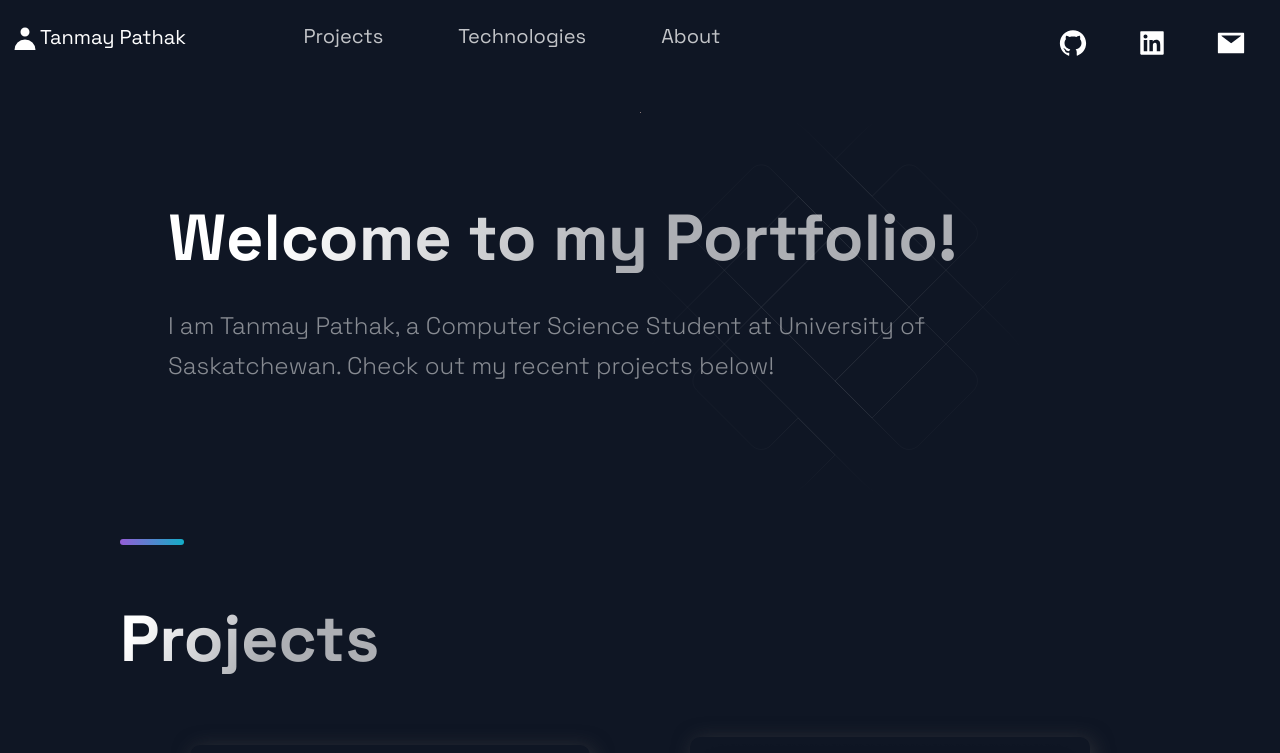
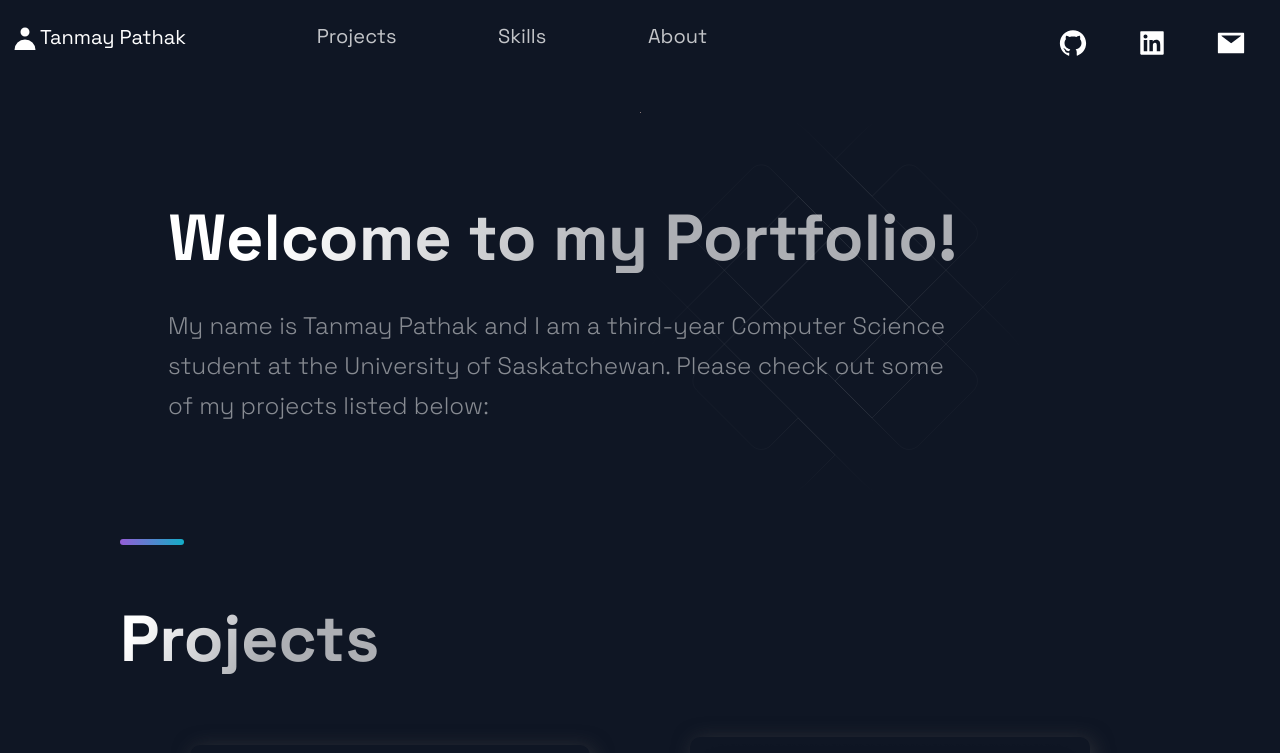
Before and after one commit to tanmay-pathak/Portfolio, a Next.js app in the folder portfolio/: page / in a window 1280 px wide. Shown: the top 753 px of the page. Built offline with nearby package versions, Linux system fonts and the light colour scheme.

Commit message:
Changed content and added an year and changed percentage.

```diff
--- a/portfolio/components/Accomplishments/Accomplishments.js
+++ b/portfolio/components/Accomplishments/Accomplishments.js
@@ -8,6 +8,10 @@ import { AccomplishmentsData } from "../../constants/constants";
 const Accomplishments = () => (
   <Section>
     <Boxes>
+      <Box>
+        <BoxNum>89</BoxNum>
+        <BoxText>Percent overall average at the University</BoxText>
+      </Box>
       {AccomplishmentsData.map((card, index) => (
         <Box key={index}>
           <BoxNum>{card.number}+</BoxNum>
--- a/portfolio/components/Accomplishments/AccomplishmentsStyles.js
+++ b/portfolio/components/Accomplishments/AccomplishmentsStyles.js
@@ -3,7 +3,7 @@ import styled from "styled-components";
 export const Boxes = styled.div`
   width: 100%;
   display: grid;
-  grid-template-columns: repeat(4, 1fr);
+  grid-template-columns: repeat(5, 1fr);
   gap: 24px;
 
   @media ${(props) => props.theme.breakpoints.md} {
--- a/portfolio/components/Header/Header.js
+++ b/portfolio/components/Header/Header.js
@@ -43,8 +43,8 @@ const Header = () => (
         </Link>
       </li>
       <li>
-        <Link href="#technology" passHref>
-          <NavLink>Technologies</NavLink>
+        <Link href="#skills" passHref>
+          <NavLink>Skills</NavLink>
         </Link>
       </li>
       <li>
--- a/portfolio/components/Technologies/Technologies.js
+++ b/portfolio/components/Technologies/Technologies.js
@@ -22,11 +22,11 @@ import {
 } from "../../constants/constants";
 
 const Technologies = () => (
-  <Section id="technology">
+  <Section id="skills">
     <SectionDivider />
     <br />
     <br />
-    <SectionTitle>Technologies</SectionTitle>
+    <SectionTitle>Skills</SectionTitle>
     <SectionText>{TechDescription}</SectionText>
     <List>
       <ListItem>
--- a/portfolio/constants/constants.js
+++ b/portfolio/constants/constants.js
@@ -9,22 +9,22 @@ export const HomeTitle = "Tanmay Pathak";
 export const HomeHeader = "Welcome to my Portfolio!";
 
 export const HomeDescription =
-  "I am Tanmay Pathak, a Computer Science Student at University of Saskatchewan. Check out my recent projects below!";
+  "My name is Tanmay Pathak and I am a third-year Computer Science student at the University of Saskatchewan. Please check out some of my projects listed below:";
 
 export const TechDescription =
-  "I have learned many technologies over the years. Here are some of them:";
+  "I am a quick learner who is always open to learn new things. Here are some of the skills I have acquired throughout the years:";
 
 export const AboutDescription =
-  "I am a software developer with a passion for learning new technologies and using them to find solutions that solve real-world problems.";
+  "I am passionate about coming up with creative solutions to real-world problems. I recently completed a Full-Stack Web Development course and am excited to learn about AI and Machine Learning next.";
 
 export const Languages =
-  "Proficient in Python, Java and C. Experience with JavaScript, HTML and CSS.";
+  "Proficient in Python, Java, and C. Experience with JavaScript, HTML, and CSS.";
 
 export const FrontEnd = "Experience with React and NextJS.";
 
 export const BackEnd = "Experience with MySQL and CouchDB.";
 
-export const Tools = "Proficient in Git, Docker, VS Code and JetBrains' IDEs.";
+export const Tools = "Proficient in Git, Docker, VS Code, and JetBrains' IDEs.";
 
 export const ProjectsList = [
   {
@@ -76,12 +76,16 @@ export const ProjectsList = [
 
 export const TimeLineData = [
   { year: 2019, text: "Started Computer Science at U of S" },
-  { year: 2020, text: "Co-Founded TrooBoutique.com" },
-  { year: 2023, text: "Expected Graduation" }
+  { year: 2019, text: "Built a website for SixTwelve Lounge, Saskatoon" },
+  {
+    year: 2019,
+    text: "Won Employee of the Year at the Sheraton Hotel, Saskatoon"
+  },
+  { year: 2020, text: "Co-founded TrooBoutique.com" },
+  { year: 2023, text: "Expected graduation" }
 ];
 
 export const AccomplishmentsData = [
-  { number: 89, text: "Percent Overall Average at University" },
-  { number: 3, text: "Years of Coding Experience" },
-  { number: 4, text: "Languages Learnt" }
+  { number: 3, text: "Years of coding experience" },
+  { number: 4, text: "Languages learnt" }
 ];
```
